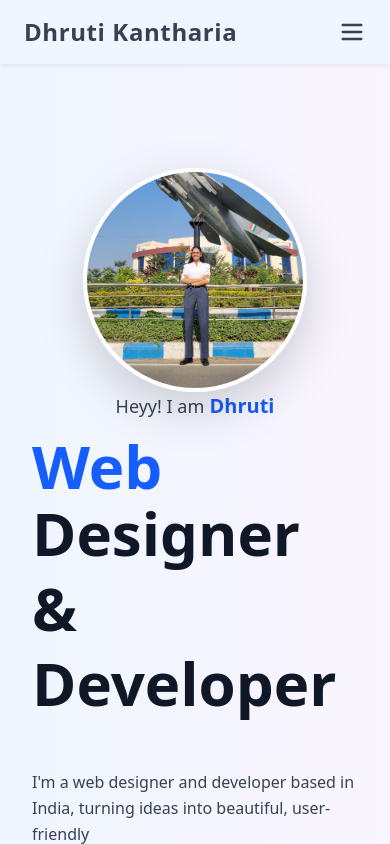
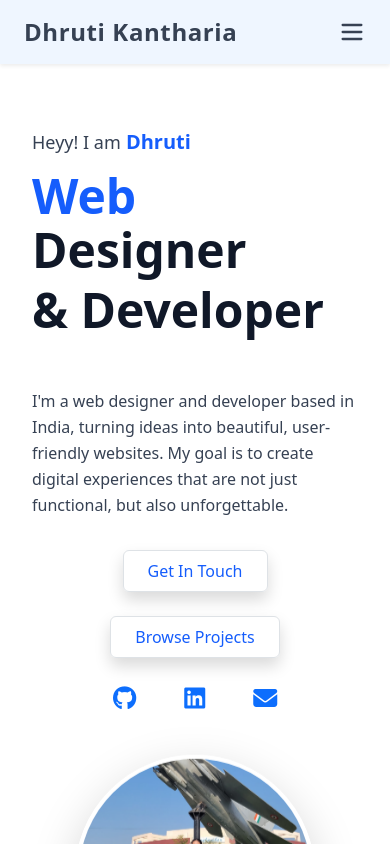
Before and after one commit to KanthariaDhruti/Portfolio-Website, a React (Vite) app: page / in a window 390 px wide. Shown: the top 844 px of the page. Built offline with nearby package versions, Linux system fonts and the light colour scheme.

Commit message:
minor change

```diff
--- a/src/components/Home.jsx
+++ b/src/components/Home.jsx
@@ -14,70 +14,45 @@ function Home() {
 
   useGSAP(
     () => {
+      if (!imgRef.current) return;
+
       const tl = gsap.timeline({
-        defaults: {
-          ease: "power3.out",
-          duration: 1,
-        },
+        defaults: { ease: "power3.out", duration: 1 },
       });
 
-      // Get icon links
-      const iconLinks = iconsRef.current?.querySelectorAll('a');
+      const iconLinks = iconsRef.current?.querySelectorAll("a");
 
-      tl.from(heroRef.current, {
-        opacity: 0,
-      })
-        .from(
-          imgRef.current,
-          {
-            opacity: 0,
-            y: 40,
-          },
-          "-=0.5"
-        )
-        .from(
-          headingRef.current,
-          {
-            opacity: 0,
-            y: 40,
-          },
-          "-=0.5"
-        )
-        .from(
-          textRef.current,
-          {
-            opacity: 0,
-            y: 30,
-          },
-          "-=0.4"
-        )
+      tl.from(heroRef.current, { opacity: 0 })
+        .from(imgRef.current, { opacity: 0, y: 60 })
+        .from(headingRef.current, { opacity: 0, y: 40 }, "-=0.5")
+        .from(textRef.current, { opacity: 0, y: 30 }, "-=0.4")
         .from(
           buttonsRef.current.children,
-          {
-            opacity: 0,
-            y: 20,
-            stagger: 0.2,
-          },
+          { opacity: 0, y: 20, stagger: 0.2 },
           "-=0.3"
         );
 
-      // Animate icons separately with explicit final values
-      if (iconLinks && iconLinks.length > 0) {
+      if (iconLinks?.length) {
         tl.fromTo(
           iconLinks,
-          {
-            opacity: 0,
-            scale: 0.5,
-          },
-          {
-            opacity: 1,
-            scale: 1,
-            stagger: 0.1,
-            duration: 0.6,
-          },
+          { opacity: 0, scale: 0.5 },
+          { opacity: 1, scale: 1, stagger: 0.1, duration: 0.6 },
           "-=0.5"
         );
       }
+
+      // 🌊 Continuous gentle floating animation
+      // Ensure image is exactly at y: 0 before floating starts
+      gsap.set(imgRef.current, { y: 1 });
+
+      // Floating animation (only goes upward & back down to same level)
+      gsap.to(imgRef.current, {
+        y: -10, // goes up 10px max
+        duration: 2,
+        ease: "sine.inOut",
+        repeat: -1,
+        yoyo: true,
+      });
     },
     { scope: heroRef }
   );
@@ -86,43 +61,42 @@ function Home() {
     <div
       id="home"
       ref={heroRef}
-      className="hero flex flex-col-reverse md:flex-row items-center justify-around max-h-screen h-100 px-8 md:px-16 lg:px-24 py-16 bg-gradient-to-r from-blue-50 to-purple-50 overflow-hidden"
+      className="hero flex flex-col md:flex-row items-center justify-around h-auto md:h-screen px-8 md:px-16 lg:px-24 py-16 overflow-hidden"
     >
       {/* Left Content */}
-      <div className="text-center md:text-left space-y-4">
+      <div className="md:w-1/2 md:text-left">
         <p ref={headingRef} className="text-lg text-gray-700">
           Heyy! I am
           <span className="font-semibold text-xl text-blue-600"> Dhruti</span>
         </p>
 
-        <div className="mb-5 md:text-5xl font-bold text-gray-900 text-left">
-          <span className="text-blue-600 text-6xl">Web </span>
-          <span className="mt-3 text-6xl leading-tight">
+        <div className="mb-5 font-bold text-gray-900 text-left">
+          <span className="text-blue-600 text-5xl md:text-6xl">Web </span>
+          <span className="mt-3 text-5xl md:text-6xl leading-tight">
             Designer <br /> & Developer
           </span>
         </div>
 
         <p
           ref={textRef}
-          className="text-gray-700 text-base text-left md:text-lg leading-relaxed"
+          className="text-gray-700 text-left text-base md:text-lg leading-relaxed"
         >
           I'm a web designer and developer based in India, turning ideas into
-          beautiful, user-friendly <br /> websites. My goal is to create digital
+          beautiful, user-friendly websites. My goal is to create digital
           experiences that are not just functional, but also unforgettable.
         </p>
 
         {/* Buttons */}
         <div
           ref={buttonsRef}
-          className="flex flex-wrap group justify-center md:justify-start gap-4 mt-8"
+          className="flex flex-wrap justify-center md:justify-start gap-4 mt-8"
         >
-          <Link to={"contact"} smooth={true} duration={500} offset={-50}>
+          <Link to="contact" smooth={true} duration={500} offset={-50}>
             <button className="border border-blue-600 text-blue-600 rounded px-6 py-2 font-medium hover:bg-blue-600 hover:text-white transition shadow">
               Get In Touch
             </button>
           </Link>
-          <Link to={"projects"} smooth={true} duration={500} offset={-50}>
-            {" "}
+          <Link to="projects" smooth={true} duration={500} offset={-50}>
             <button className="border border-blue-600 text-blue-600 px-6 py-2 rounded font-medium hover:bg-blue-600 hover:text-white transition shadow">
               Browse Projects
             </button>
@@ -162,14 +136,12 @@ function Home() {
       </div>
 
       {/* Right Image */}
-      <div className="mb-10 md:mb-0">
-        <img
-          ref={imgRef}
-          src="/dhrutiImg.jpg"
-          alt="Dhruti Kantharia"
-          className="w-56 h-56 md:w-72 md:h-72 lg:w-110 lg:h-110 object-cover rounded-full shadow-lg border-4 border-white hover:scale-105 transition-transform duration-500 ease-out"
-        />
-      </div>
+      <img
+        ref={imgRef}
+        src="/dhrutiImg.jpg"
+        alt="Dhruti Kantharia"
+        className="w-60 h-60 mt-5 sm:w-60 sm:h-60 md:w-72 md:h-72 lg:w-80 lg:h-80 object-cover rounded-full shadow-lg border-4 border-white hover:scale-105 transition-transform duration-500 ease-out"
+      />
     </div>
   );
 }
```
